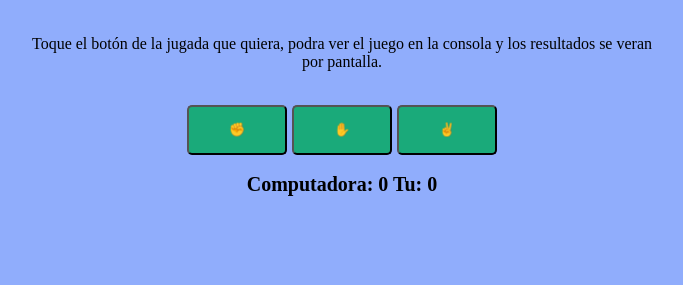
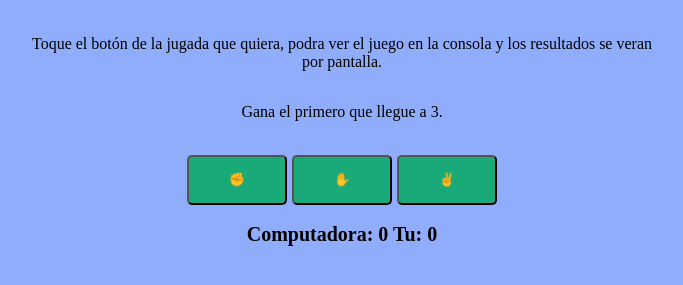
Before and after one commit to FrancOlano/PiedraPapelOTijera, a plain HTML site: page index.html in a window 1280 px wide. Shown: the part 69-354 px from the top of the page, without its empty margins (298-981 px from the left). Drawn offline with Linux system fonts and the light colour scheme.

Commit message:
Update index.html

```diff
--- a/index.html
+++ b/index.html
@@ -11,6 +11,7 @@
 <body>
     <h1>Piedra Paple o Tijera</h1>
     <p>Toque el botón de la jugada que quiera, podra ver el juego en la consola y los resultados se veran por pantalla.</p>
+    <p>Gana el primero que llegue a 3.</p>
     <br>
     <div class="opciones">
     <button id="piedra">✊</button>
```
